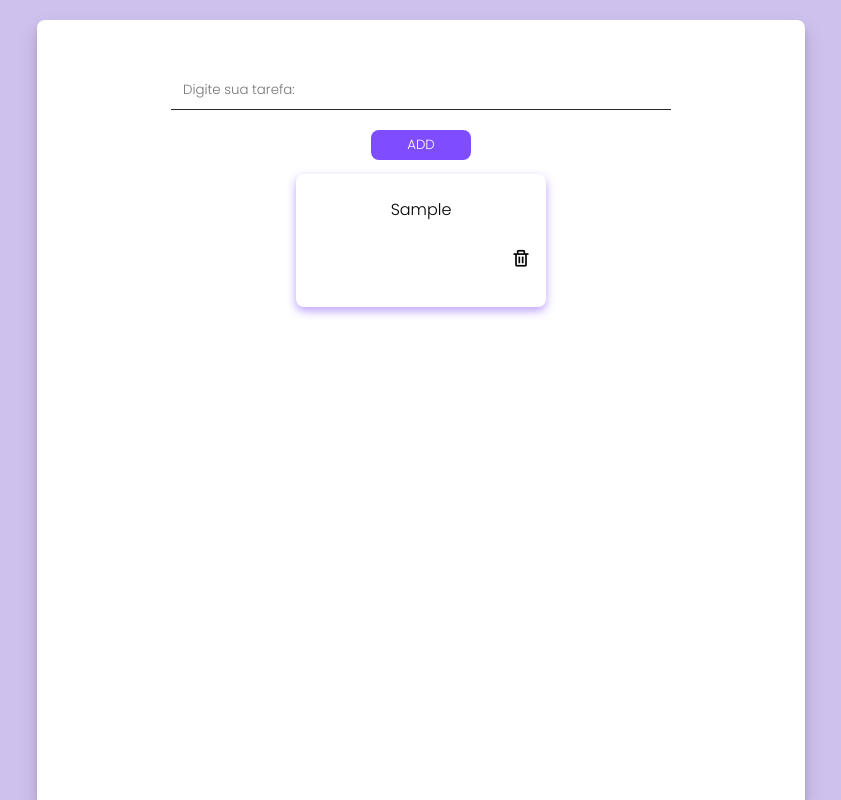
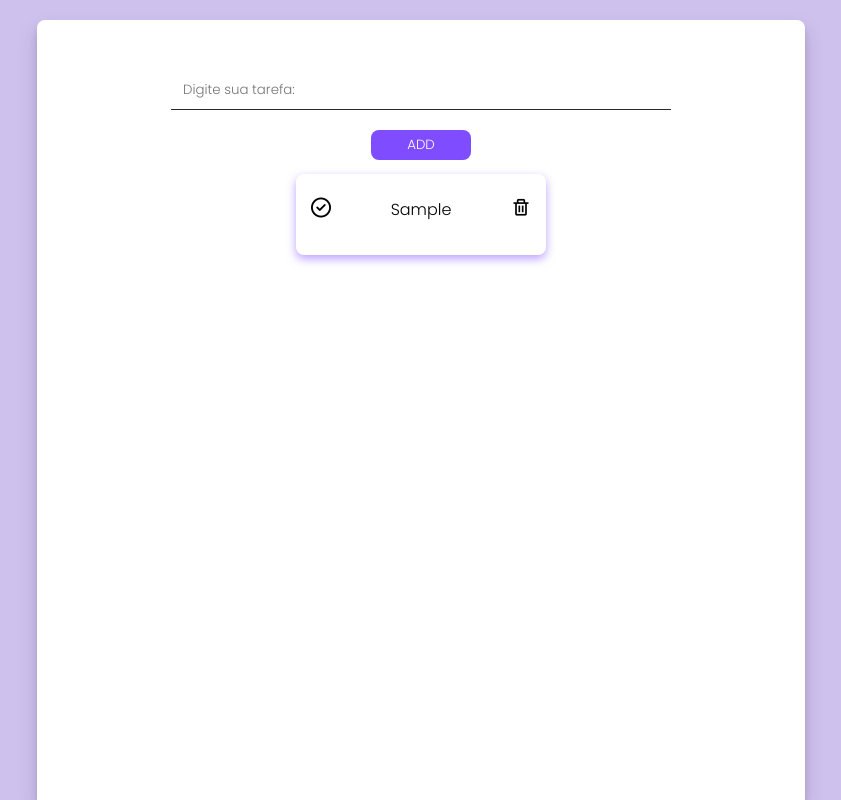
Before and after one commit to Marioguerra-MG/ROTINA-, a plain HTML site: page index.html in a window 1280 px wide. Both pictures are taken after typing "Sample" into the empty fields and a click on the button "ADD". Shown: the whole page, without its empty margins (219-1060 px from the left). Drawn offline with nearby package versions, Linux system fonts and the light colour scheme.

Commit message:
Salvar localStorage

```diff
--- a/css/index.css
+++ b/css/index.css
@@ -73,7 +73,8 @@ tbody{
 
 tr{
     display: flex;
-    flex-direction: column;
+    flex-direction: row;
+    justify-content: space-between;
     width: 250px;
     background-color: white;
     border-radius: 8px;
@@ -86,16 +87,20 @@ td{
     margin-bottom: 10px;
     padding: 8px 0;
     text-align: center;
-}s
+}
 
 td:last-child{
     border-bottom: none;
     text-align: center;
 }
 
-.finalizar, .acao{
-    text-align: right;
+.acao{
+    display: flex;
+    flex-direction: row;
+    justify-content: space-around;
 }
+
+
 
 thead{
     display: none;
--- a/js/index.js
+++ b/js/index.js
@@ -2,18 +2,31 @@ const mTarefa = document.querySelector('#tarefa');
 const mAdicionar = document.querySelector('#adicionar');
 const tbody = document.querySelector("tbody");
 
-let bTarefa = [];
+const getItensBD = () => JSON.parse(localStorage.getItem('bdfunc')) ?? []
+const setItensBD = (itens) => localStorage.setItem('bdfunc', JSON.stringify(itens))
+
+let bTarefa = getItensBD();
 let id;
+
 
 function inserirTarefa (item, index){
     let tr = document.createElement("tr");
 
     tr.innerHTML = `
+
+        <td class="acao">
+            <button id="concluir" onclick="concluirItem(${index})"><i class="fa-regular fa-circle-check"></i></button>
+        </td>
+
+
         <td>${item.tarefa}</td>
+
 
         <td class="acao">
             <button id="deletar" onclick="deleteItem(${index})"><i class='bx bx-trash'></i></button>
         </td>
+
+
 
     `;
 
@@ -41,6 +54,7 @@ mAdicionar.onclick = e =>{
 
     tbody.innerHTML = '';
     bTarefa.forEach(inserirTarefa);
+    setItensBD(bTarefa);
 }
 
 
@@ -48,5 +62,8 @@ function deleteItem(index){
     bTarefa.splice(index, 1);
     tbody.innerHTML='';
     bTarefa.forEach(inserirTarefa);
+    setItensBD(bTarefa);
 
 }
+
+bTarefa.forEach(inserirTarefa);
```
